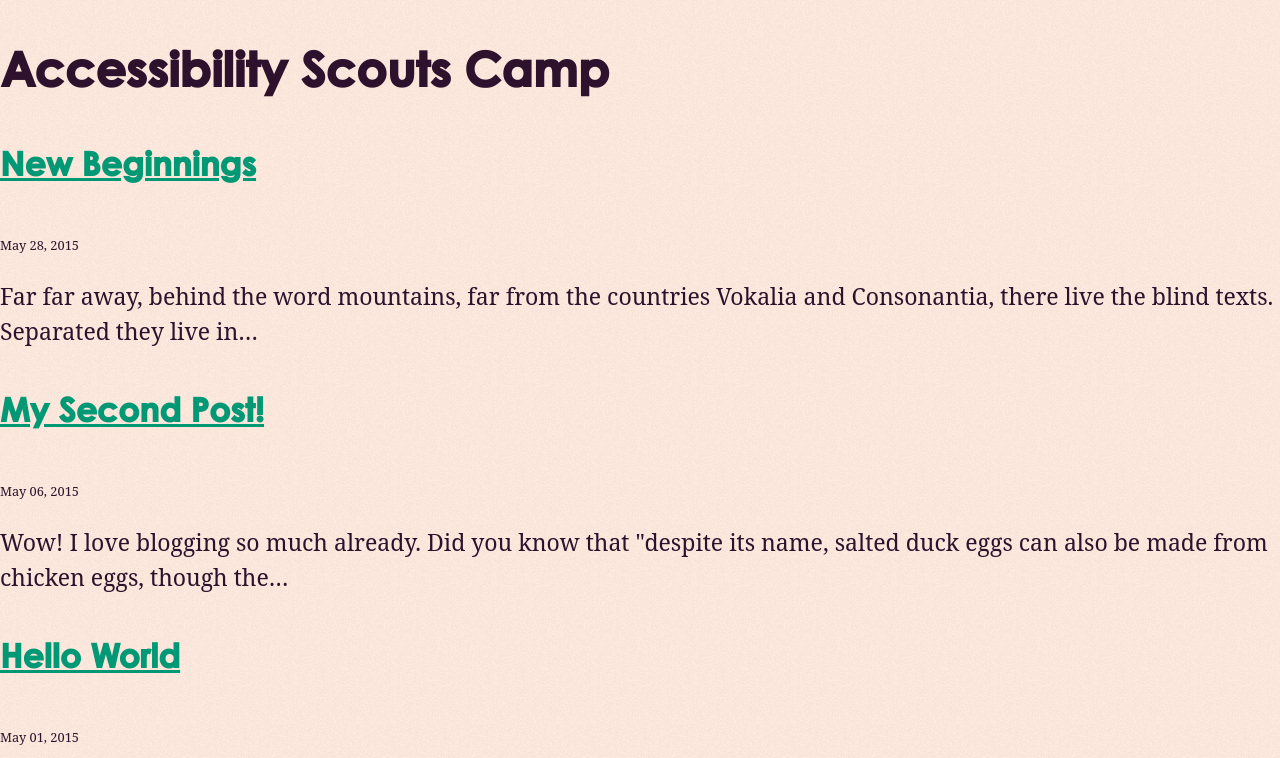
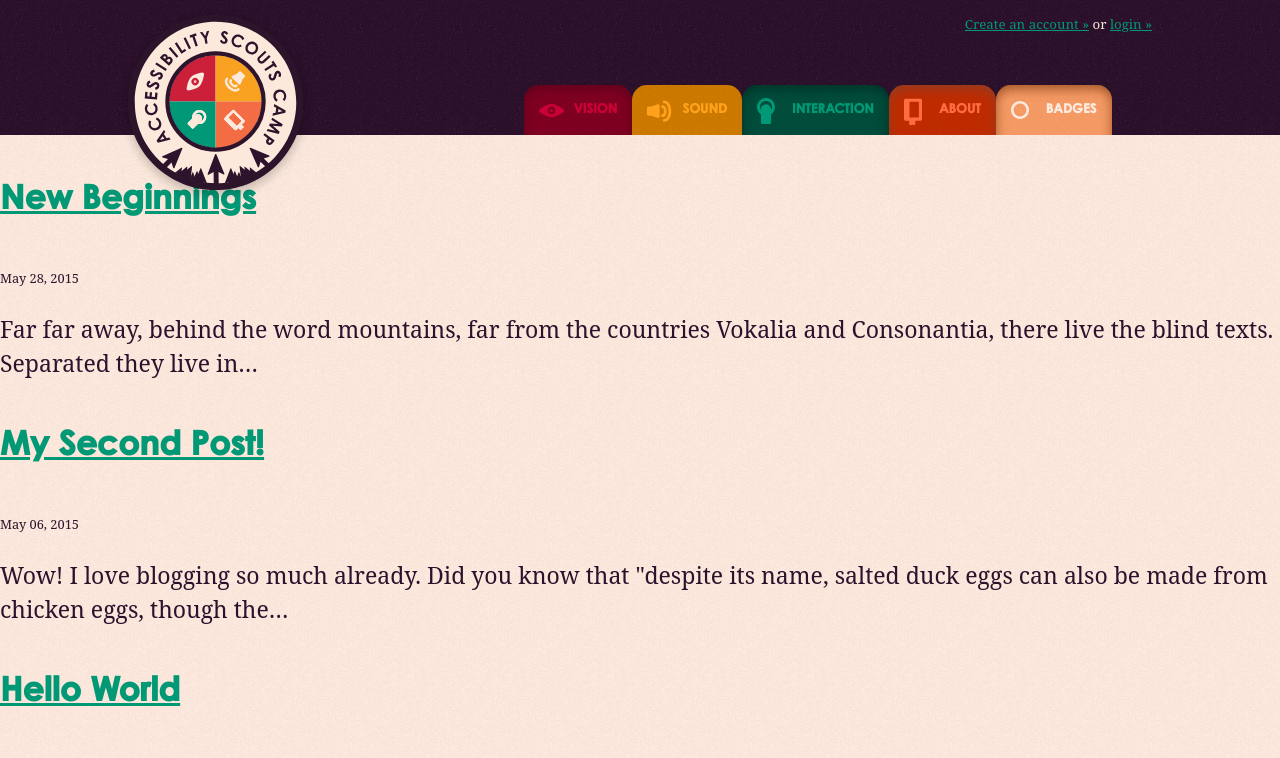
Before and after one commit to l3aconator/accessibilityscouts.camp-v2, a Gatsby site: page / in a window 1280 px wide. Shown: the top 758 px of the page. Built offline with nearby package versions, Linux system fonts and the light colour scheme; Gatsby itself is replaced by a stand-in of ours; a small style sheet from the web is missing.

Commit message:
Get navigation working honey

```diff
--- /dev/null
+++ b/src/components/Header.js
@@ -0,0 +1,209 @@
+import React from 'react'
+import { Link } from 'gatsby'
+
+const hover = dataDropdown => {
+  const parent = document.querySelector(`.nav--item.nav--item__${dataDropdown}`)
+  const dropdown = document.querySelector(`.nav--dropdown__${dataDropdown}`)
+
+  dropdown.classList.add('open')
+
+  if (dropdown.getAttribute('aria-hidden') === true) {
+    dropdown.setAttribute('aria-hidden', 'false')
+  } else {
+    dropdown.setAttribute('aria-hidden', 'false')
+  }
+
+  dropdown.addEventListener('mouseenter', () => {
+    console.log('enter')
+    parent.classList.add('active')
+    dropdown.classList.add('open')
+  })
+
+  dropdown.addEventListener('mouseleave', () => {
+    dropdown.setAttribute('aria-hidden', 'true')
+    dropdown.classList.remove('open')
+    parent.classList.remove('active')
+  })
+}
+
+const dehover = dataDropdown => {
+  const parent = document.querySelector(`.nav--item.nav--item__${dataDropdown}`)
+  const dropdown = document.querySelector(`.nav--dropdown__${dataDropdown}`)
+  parent.classList.remove('active')
+  dropdown.classList.remove('open')
+  dropdown.setAttribute('aria-hidden', 'true')
+}
+
+const Header = () => (
+  <header className="header">
+    <div className="container flex-header">
+      <div className="header--logo">
+        <Link to="/">
+          <img src="/images/logo.svg" alt="Logo" />
+        </Link>
+      </div>
+      <div className="header--navbar">
+        <span className="login-status">
+          <span id="js-headerLoginStatus">
+            <span className="" id="js-headerLogin">
+              <Link to="/register">Create an account »</Link> or{' '}
+              <Link to="/login">login »</Link>
+            </span>
+            <span className="hidden" id="js-headerLogout">
+              Welcome <span id="js-username" />!{' '}
+              <button id="js-headerLogoutButton" name="logout">
+                Logout »
+              </button>
+            </span>
+          </span>
+        </span>
+        <ul className="nav">
+          <li
+            className=" nav--item nav--item__sight"
+            data-dropdown="sight"
+            aria-haspopup="true"
+            role="menuitem"
+            aria-owns="visionMenu"
+            onMouseEnter={() => hover('sight')}
+            onMouseLeave={() => dehover('sight')}
+          >
+            <Link className="nav--wrap" to="/vision">
+              <svg
+                className="nav--icon nav--icon__sight"
+                xmlns="http://www.w3.org/2000/svg"
+                width="40"
+                height="21"
+                viewBox="0 0 40 21"
+              >
+                <g fillRule="evenodd">
+                  <path d="M20.588 11.667c-.325 0-.588-.26-.588-.584 0-.322.263-.583.588-.583.326 0 .588.26.588.583 0 .323-.262.584-.588.584M20 8.167c-1.3 0-2.353 1.044-2.353 2.333 0 1.29 1.054 2.333 2.353 2.333 1.3 0 2.353-1.044 2.353-2.333 0-1.29-1.054-2.333-2.353-2.333" />
+                  <path d="M20 16.775c-3.47 0-6.286-2.795-6.286-6.243 0-3.448 2.815-6.244 6.286-6.244 3.47 0 6.286 2.796 6.286 6.244S23.47 16.775 20 16.775m19.04-8C34.855 5.365 26.15.065 20 .065c-6.15 0-14.856 5.3-19.04 8.712-1.302 1.062-1.276 3.045.055 4.072C5.22 16.09 13.875 21 20 21s14.78-4.91 18.985-8.152c1.33-1.027 1.357-3.01.054-4.072" />
+                </g>
+              </svg>
+              <span className="nav--link">Vision</span>
+            </Link>
+          </li>
+          <li
+            className=" nav--item nav--item__audio"
+            data-dropdown="audio"
+            aria-haspopup="true"
+            role="menuitem"
+            aria-owns="soundMenu"
+            onMouseEnter={() => hover('audio')}
+            onMouseLeave={() => dehover('audio')}
+          >
+            <Link className="nav--wrap" to="/sound">
+              <svg
+                className="nav--icon nav--icon__audio"
+                xmlns="http://www.w3.org/2000/svg"
+                width="33"
+                height="29"
+                viewBox="0 0 33 29"
+              >
+                <g fillRule="evenodd">
+                  <path d="M6.027 7.945H1.84C.823 7.945 0 8.775 0 9.8v8.442c0 1.024.824 1.854 1.84 1.854h4.187l8.22 2.883c1.196.416 2.444-.478 2.444-1.754V6.816c0-1.277-1.246-2.17-2.442-1.753l-8.22 2.882zm19.937 6.075c0-3.78-1.74-7.85-5.564-7.85-1.024 0-1.855.836-1.855 1.87 0 1.03.83 1.868 1.855 1.868 1.265 0 1.855 2.454 1.855 4.113 0 1.66-.59 4.114-1.855 4.114-1.024 0-1.855.837-1.855 1.87 0 1.032.83 1.87 1.855 1.87 3.823 0 5.564-4.07 5.564-7.852" />
+                  <path d="M22.66 0c-1.024 0-1.854.837-1.854 1.87 0 1.032.83 1.87 1.854 1.87 4.167 0 5.68 6.147 5.68 10.28 0 4.134-1.513 10.283-5.68 10.283-1.024 0-1.854.837-1.854 1.87 0 1.03.83 1.868 1.854 1.868 6.45 0 9.39-7.265 9.39-14.02C32.05 7.27 29.11 0 22.66 0" />
+                </g>
+              </svg>
+              <span className="nav--link">sound</span>
+            </Link>
+          </li>
+          <li
+            className=" nav--item nav--item__touch"
+            data-dropdown="touch"
+            aria-haspopup="true"
+            role="menuitem"
+            aria-owns="interactionMenu"
+            onMouseEnter={() => hover('touch')}
+            onMouseLeave={() => dehover('touch')}
+          >
+            <Link className="nav--wrap" to="/interaction">
+              <svg
+                className="nav--icon nav--icon__touch"
+                xmlns="http://www.w3.org/2000/svg"
+                width="22"
+                height="32"
+                viewBox="0 0 22 32"
+              >
+                <path
+                  fillRule="evenodd"
+                  d="M17.188 14.63v-.918c0-3.327-2.776-6.033-6.188-6.033s-6.188 2.703-6.188 6.03v.917c-.72-1.108-1.145-2.417-1.145-3.823 0-3.942 3.29-7.15 7.333-7.15s7.333 3.208 7.333 7.15c0 1.406-.424 2.715-1.145 3.822M22 11.05C22 4.957 17.065 0 11 0S0 4.957 0 11.05c0 3.79 1.91 7.14 4.813 9.13v9.978c0 1.017.82 1.842 1.833 1.842h8.708c1.013 0 1.834-.825 1.834-1.842V20.18C20.09 18.19 22 14.84 22 11.05"
+                />
+              </svg>
+              <span className="nav--link">Interaction</span>
+            </Link>
+          </li>
+          <li
+            className=" nav--item nav--item__about"
+            data-dropdown="about"
+            aria-haspopup="true"
+            role="menuitem"
+            aria-owns="aboutMenu"
+            onMouseEnter={() => hover('about')}
+            onMouseLeave={() => dehover('about')}
+          >
+            <Link className="nav--wrap" to="/about">
+              <svg
+                className="nav--icon nav--icon__about"
+                xmlns="http://www.w3.org/2000/svg"
+                width="23"
+                height="34"
+                viewBox="0 0 23 34"
+              >
+                <path
+                  fillRule="evenodd"
+                  d="M19 24H7V4h12v20zm2.007-24H5.32c-.08 0-.16.015-.238.024C5.004.014 4.926 0 4.845 0H1.993C.893 0 0 .907 0 2.026v24.152c0 1.12.893 2.026 1.993 2.026h2.852c.08 0 .16-.015.237-.025.08.01.157.02.238.02h1.334v3.77c0 .892.575 1.68 1.415 1.94.833.256 1.743-.07 2.23-.815l.25-.378.25.376c.374.572 1.002.9 1.655.9.193 0 .387-.03.58-.088.84-.26 1.414-1.047 1.414-1.94V28.2h6.556c1.1 0 1.993-.907 1.993-2.026V2.027C23 .907 22.105 0 21.005 0z"
+                />
+              </svg>
+              <span className="nav--link">About</span>
+            </Link>
+          </li>
+          <li
+            className=" nav--item nav--item__badge"
+            data-dropdown="badge"
+            aria-haspopup="true"
+            role="menuitem"
+            aria-owns="badgesMenu"
+          >
+            <Link className="nav--wrap" to="/badge">
+              <svg
+                className="nav--icon nav--icon__badge"
+                xmlns="http://www.w3.org/2000/svg"
+                width="28"
+                height="28"
+                viewBox="0 0 28 28"
+              >
+                <path
+                  fillRule="evenodd"
+                  d="M14 4C8.486 4 4 8.486 4 14s4.486 10 10 10 10-4.486 10-10S19.514 4 14 4m0 24C6.28 28 0 21.72 0 14S6.28 0 14 0s14 6.28 14 14-6.28 14-14 14"
+                />
+              </svg>
+              <span className="nav--link">Badges</span>
+            </Link>
+          </li>
+          <li
+            className=" nav--item nav--item__settings"
+            data-dropdown="settings"
+            aria-haspopup="true"
+            role="menuitem"
+            aria-owns="settingsMenu"
+          >
+            <Link
+              className="nav--wrap hidden"
+              id="js-settingsAuth"
+              to="/settings"
+            >
+              <img
+                className="nav--icon__settings"
+                src="/user/themes/camp/images/settings.svg"
+                alt="Settings Icon"
+              />
+            </Link>
+          </li>
+        </ul>
+      </div>
+    </div>
+  </header>
+)
+
+export default Header
--- a/src/components/Layout.js
+++ b/src/components/Layout.js
@@ -2,53 +2,17 @@ import React from 'react'
 import { Link } from 'gatsby'
 import '../scss/styles.scss'
 
+import Header from './Header'
+import SecondaryNavigation from './SecondaryNavigation'
 import Footer from './Footer'
 
 class Layout extends React.Component {
   render() {
     const { location, title, children } = this.props
-    const rootPath = `${__PATH_PREFIX__}/`
-    let header
-
-    if (location.pathname === rootPath) {
-      header = (
-        <h1>
-          <Link
-            style={{
-              boxShadow: `none`,
-              textDecoration: `none`,
-              color: `inherit`,
-            }}
-            to={`/`}
-          >
-            {title}
-          </Link>
-        </h1>
-      )
-    } else {
-      header = (
-        <h3>
-          <Link
-            style={{
-              boxShadow: `none`,
-              textDecoration: `none`,
-              color: `inherit`,
-            }}
-            to={`/`}
-          >
-            {title}
-          </Link>
-        </h3>
-      )
-    }
     return (
-      <div
-        style={{
-          marginLeft: `auto`,
-          marginRight: `auto`,
-        }}
-      >
-        {header}
+      <div style={{ marginLeft: `auto`, marginRight: `auto` }}>
+        <Header />
+        <SecondaryNavigation />
         {children}
         <Footer />
       </div>
--- /dev/null
+++ b/src/components/SecondaryNavigation.js
@@ -0,0 +1,118 @@
+import React from 'react'
+import { Link } from 'gatsby'
+
+const SecondaryNavigation = () => (
+  <section className="secondary--navigation" role="navigation">
+    <ul
+      className="nav--dropdown nav--dropdown__sight"
+      aria-hidden="true"
+      role="menu"
+      id="visionMenu"
+    >
+      <div className="nav--dropdown__margin">
+        <li className=" nav--sub-item" role="menuitem">
+          <Link className="nav--wrap" to="/vision/behind-the-scenes">
+            <span className="nav--link">Behind the scenes</span>
+          </Link>
+        </li>
+        <li className=" nav--sub-item" role="menuitem">
+          <Link className="nav--wrap" to="/vision/color-blindness">
+            <span className="nav--link">Color Blindness</span>
+          </Link>
+        </li>
+        <li className=" nav--sub-item" role="menuitem">
+          <Link className="nav--wrap" to="/vision/color-contrast">
+            <span className="nav--link">Color Contrast</span>
+          </Link>
+        </li>
+        <li className=" nav--sub-item" role="menuitem">
+          <Link className="nav--wrap" to="/vision/typography">
+            <span className="nav--link">Typography</span>
+          </Link>
+        </li>
+      </div>
+    </ul>
+
+    <ul
+      className="nav--dropdown nav--dropdown__audio"
+      aria-hidden="true"
+      role="menu"
+      id="soundMenu"
+    >
+      <div className="nav--dropdown__margin">
+        <li className=" nav--sub-item" role="menuitem">
+          <Link
+            className="nav--wrap"
+            to="/sound/alternatives-audio-visual-content"
+          >
+            <span className="nav--link">
+              Providing alternatives to content with audio
+            </span>
+          </Link>
+        </li>
+        <li className=" nav--sub-item" role="menuitem">
+          <Link className="nav--wrap" to="/sound/screen-readers">
+            <span className="nav--link">Screen readers</span>
+          </Link>
+        </li>
+      </div>
+    </ul>
+
+    <ul
+      className="nav--dropdown nav--dropdown__touch"
+      aria-hidden="true"
+      role="menu"
+      id="interactionMenu"
+    >
+      <div className="nav--dropdown__margin">
+        <li className=" nav--sub-item" role="menuitem">
+          <Link className="nav--wrap" to="/interaction/keyboard-support">
+            <span className="nav--link">Keyboard support</span>
+          </Link>
+        </li>
+        <li className=" nav--sub-item" role="menuitem">
+          <Link className="nav--wrap" to="/interaction/non-traditional-inputs">
+            <span className="nav--link">Non-traditional inputs</span>
+          </Link>
+        </li>
+        <li className=" nav--sub-item" role="menuitem">
+          <Link className="nav--wrap" to="/interaction/visible-interactions">
+            <span className="nav--link">Visible Interactions</span>
+          </Link>
+        </li>
+      </div>
+    </ul>
+
+    <ul
+      className="nav--dropdown nav--dropdown__about"
+      aria-hidden="true"
+      role="menu"
+      id="aboutMenu"
+    >
+      <div className="nav--dropdown__margin">
+        <li className=" nav--sub-item" role="menuitem">
+          <Link className="nav--wrap" to="/about/accessibility">
+            <span className="nav--link">Accessibility</span>
+          </Link>
+        </li>
+        <li className=" nav--sub-item" role="menuitem">
+          <Link className="nav--wrap" to="/about/colophon">
+            <span className="nav--link">Colophon</span>
+          </Link>
+        </li>
+        <li className=" nav--sub-item" role="menuitem">
+          <Link className="nav--wrap" to="/about/deeper-learning">
+            <span className="nav--link">Deeper learning</span>
+          </Link>
+        </li>
+        <li className=" nav--sub-item" role="menuitem">
+          <Link className="nav--wrap" to="/about/personas-to-think-about">
+            <span className="nav--link">Personas to think about</span>
+          </Link>
+        </li>
+      </div>
+    </ul>
+  </section>
+)
+
+export default SecondaryNavigation
```
Also changed, not shown: src/components/Footer.js (+6 -6 lines).
